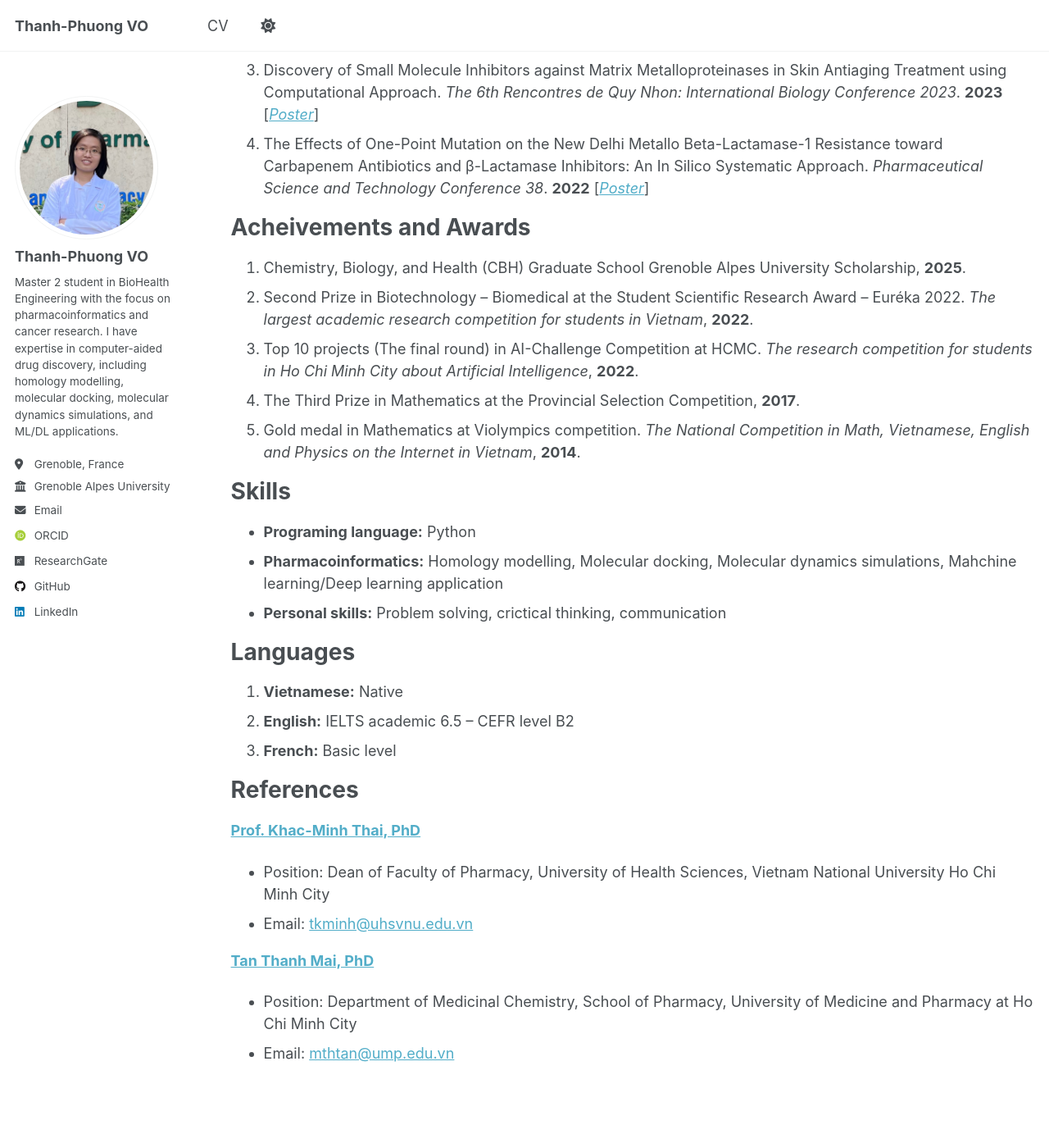
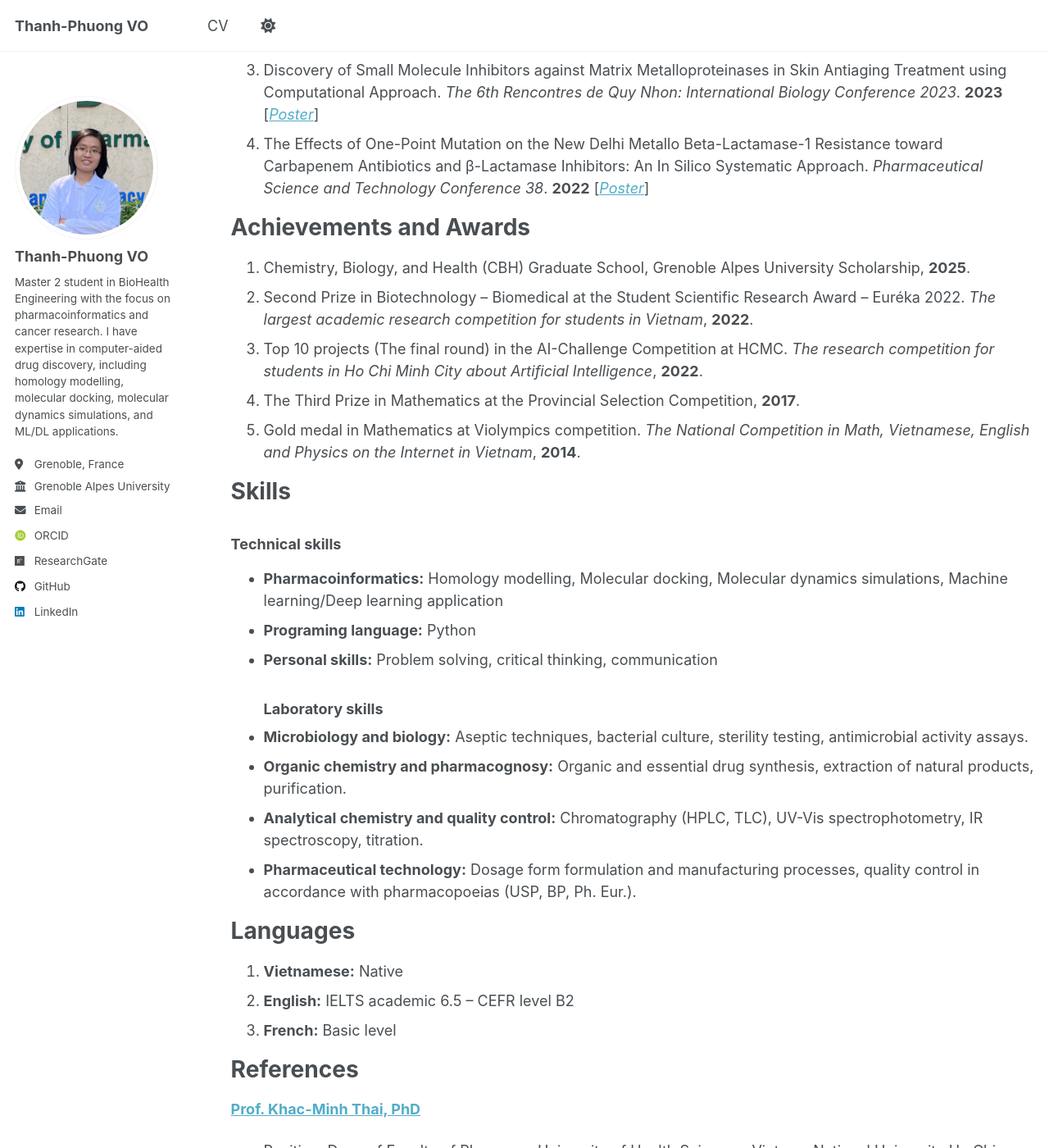
Before and after one commit to vo-thanh-phuong/vo-thanh-phuong.github.io, a Jekyll site: the page built from _pages/cv.md, in a window 1280 px wide and 1400 px high, scrolled down 2046 px. Shown: the whole window at 82% size. Built offline with Jekyll 4.4.1, drawn with Linux system fonts in a browser that asks for light colours; some web fonts are replaced; a script that is not in the unit is left out.

Commit message:
Fix typos and enhance formatting in CV
Corrected typos and improved formatting in the CV.

```diff
--- a/_pages/cv.md
+++ b/_pages/cv.md
@@ -53,19 +53,25 @@ Publications and Conferences
 3. Discovery of Small Molecule Inhibitors against Matrix Metalloproteinases in Skin Antiaging Treatment using Computational Approach. *The 6th Rencontres de Quy Nhon: International Biology Conference 2023*. **2023** [*[Poster](https://vo-thanh-phuong.github.io/files/BIO2023_HB_P14_apo.pdf)*]
 5. The Effects of One-Point Mutation on the New Delhi Metallo Beta-Lactamase-1 Resistance toward Carbapenem Antibiotics and β-Lactamase Inhibitors: An In Silico Systematic Approach. *Pharmaceutical Science and Technology Conference 38*. **2022** [*[Poster](https://vo-thanh-phuong.github.io/files/NDM-1-HD-KN-08-1.pdf)*]
 
-Acheivements and Awards
+Achievements and Awards
 ======
-1. Chemistry, Biology, and Health (CBH) Graduate School Grenoble Alpes University Scholarship, **2025**.
+1. Chemistry, Biology, and Health (CBH) Graduate School, Grenoble Alpes University Scholarship, **2025**.
 2. Second Prize in Biotechnology – Biomedical at the Student Scientific Research Award – Euréka 2022. *The largest academic research competition for students in Vietnam*, **2022**.
-3. Top 10 projects (The final round) in AI-Challenge Competition at HCMC. *The research competition for students in Ho Chi Minh City about Artificial Intelligence*, **2022**.
+3. Top 10 projects (The final round) in the AI-Challenge Competition at HCMC. *The research competition for students in Ho Chi Minh City about Artificial Intelligence*, **2022**.
 4. The Third Prize in Mathematics at the Provincial Selection Competition, **2017**.
 5. Gold medal in Mathematics at Violympics competition. *The National Competition in Math, Vietnamese, English and Physics on the Internet in Vietnam*, **2014**.
 
 Skills
 ======
+### Technical skills
+* **Pharmacoinformatics:** Homology modelling, Molecular docking, Molecular dynamics simulations, Machine learning/Deep learning application
 * **Programing language:** Python
-* **Pharmacoinformatics:** Homology modelling, Molecular docking, Molecular dynamics simulations, Mahchine learning/Deep learning application
-* **Personal skills:** Problem solving, crictical thinking, communication
+* **Personal skills:** Problem solving, critical thinking, communication
+### Laboratory skills
+* **Microbiology and biology:** Aseptic techniques, bacterial culture, sterility testing, antimicrobial activity assays.
+* **Organic chemistry and pharmacognosy:** Organic and essential drug synthesis, extraction of natural products, purification.
+* **Analytical chemistry and quality control:** Chromatography (HPLC, TLC), UV-Vis spectrophotometry, IR spectroscopy, titration.
+* **Pharmaceutical technology:** Dosage form formulation and manufacturing processes, quality control in accordance with pharmacopoeias (USP, BP, Ph. Eur.).
 
 Languages
 ======
```
